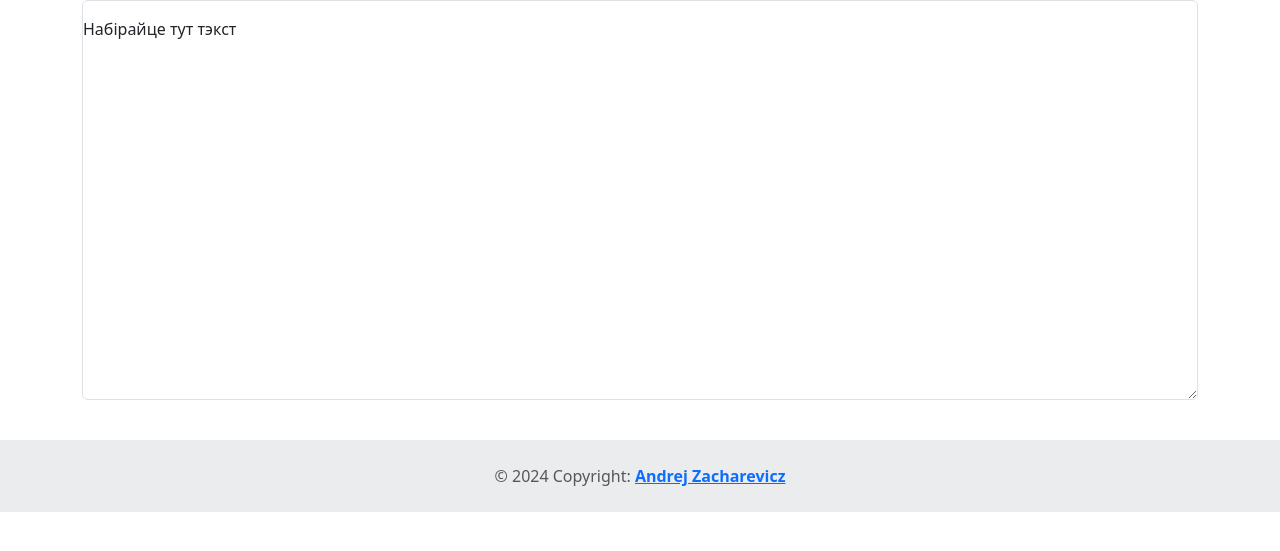
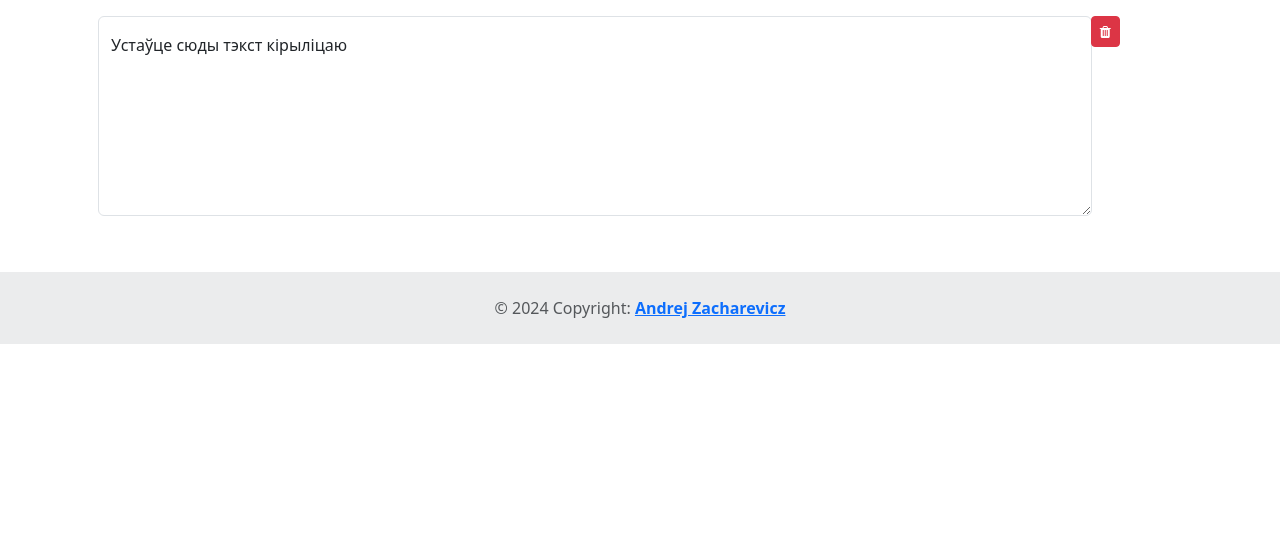
Before and after one commit to measles/latynkatar_site, a Flask app: page /litary/ in a window 1280 px wide. Shown: the part 112-663 px from the top of the page. Run offline with Flask 3, Linux system fonts and the light colour scheme.

Commit message:
Выправіў старонку Літары

```diff
--- a/templates/litary.j2
+++ b/templates/litary.j2
@@ -1,14 +1,21 @@
 {% include 'common/head.j2' %}
-    {% include 'help.j2' %}
+    {% include 'index/help.j2' %}
     <div class="container">
         <!-- Зыходны тэкст і кнопка яго ачысткі -->
-        <div class="row">
-            <div class="form-floating">
-                <textarea id="input" title="Зыходны тэкст" placeholder="Набірайце тут тэкст" class="form-control" style="height: 400px" oninput="checkLetters()"></textarea>
-                <label for="input">Набірайце тут тэкст</label>
+        <div class="row row-cols-2 p-3">
+            <div class="input-group">
+                <div class="col-11">
+                    <div class="form-floating">
+                        <textarea id="input" title="Зыходны тэкст" placeholder="Устаўце сюды тэкст кірыліцаю" class="form-control" style="height: 200px" oninput="checkLetters()"></textarea>
+                        <label for="input">Устаўце сюды тэкст кірыліцаю</label>
+                    </div>
+                </div>
+                <div class="col-1">
+                    <button class="btn btn-danger btn-sm" type="button" title="Выдаліць тэкст" onClick="resetInput()"><i class="fa fa-trash"></i></button>
+                </div>
             </div>
         </div>
-        <!-- Зыходны тэкст -->
+        <!-- Зыходны тэкст і кнопка яго ачысткі -->
         <!-- Вынікi -->
         <div class="row p-3">
             <h1 id="vyniki"></h1>
```
